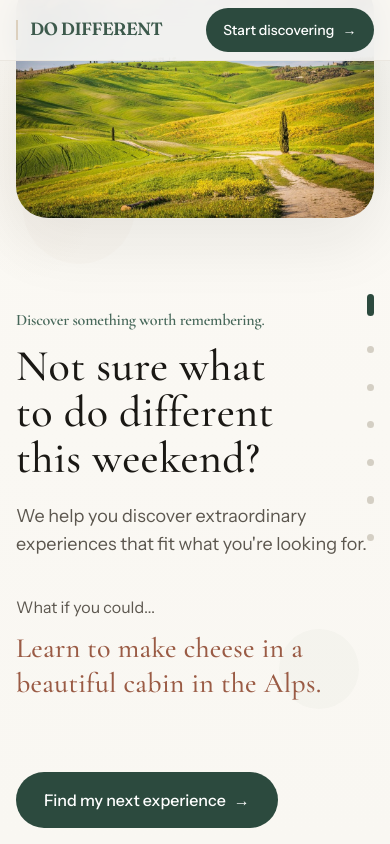
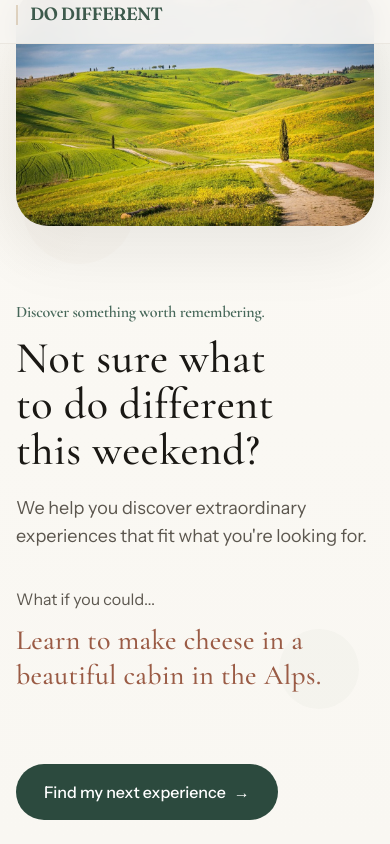
Before and after one commit to crislae/DoDifferent-Web, a React (Vite) app: page / in a window 390 px wide. Built offline with nearby package versions, Linux system fonts and the light colour scheme.

Commit message:
Update UX design

```diff
--- a/src/styles/globals.css
+++ b/src/styles/globals.css
@@ -2517,18 +2517,18 @@ a {
 
 @media (max-width: 1199px) {
   :root {
-    --header-height: 3.75rem;
+    --header-height: 3rem;
   }
 
   .header {
-    padding-top: 0.5rem;
-    padding-bottom: 0.5rem;
+    padding-top: 0.375rem;
+    padding-bottom: 0.375rem;
   }
 
   .header__inner {
     min-height: auto;
-    align-items: center;
-    gap: 0.75rem;
+    justify-content: flex-start;
+    gap: 0;
   }
 
   .header__brand-group {
@@ -2551,14 +2551,24 @@ a {
   }
 
   .header__nav {
-    flex-shrink: 0;
-    align-self: center;
-  }
-
-  .btn-primary--header {
-    height: 44px;
-    padding: 0 1.1rem;
-    font-size: 0.875rem;
+    display: none;
+  }
+
+  .story-scroll {
+    scroll-snap-type: none;
+  }
+
+  .story-stage,
+  .story-stage--matches,
+  .story-stage--gems,
+  .story-stage--discovery,
+  .story-stage--footer {
+    scroll-snap-align: none;
+    scroll-snap-stop: normal;
+  }
+
+  .story-pagination {
+    display: none;
   }
 
   .hero-deck__tagline {
@@ -2567,13 +2577,15 @@ a {
 }
 
 @media (max-width: 480px) {
+  :root {
+    --header-height: 2.75rem;
+  }
+
   .header {
     padding-left: 1rem;
     padding-right: 1rem;
-  }
-
-  .header__inner {
-    gap: 0.5rem;
+    padding-top: 0.3125rem;
+    padding-bottom: 0.3125rem;
   }
 }
 
```
